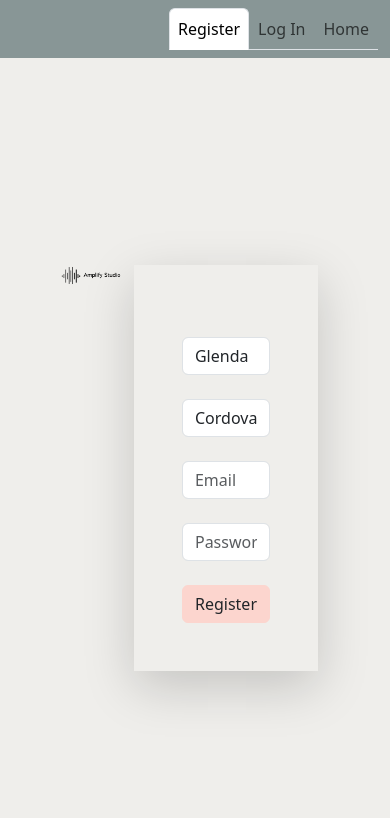
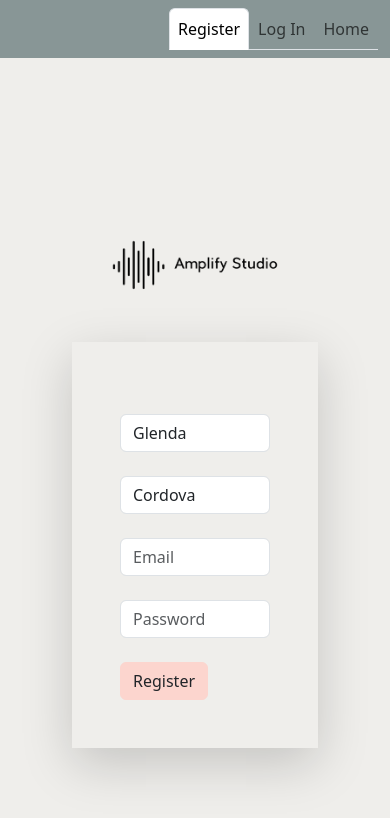
Before and after one commit to Amumora/AmpliflyStudio, a React (Vite) app: page / in a window 390 px wide. Shown: the top 818 px of the page. Built offline with nearby package versions, Linux system fonts and the light colour scheme.

Commit message:
Responsive Correction Register Page

```diff
--- a/src/components/Hero/index.jsx
+++ b/src/components/Hero/index.jsx
@@ -1,8 +1,9 @@
 import React from 'react';
-import { Button, Form, Row, Container, Col } from 'react-bootstrap';
+import { Button, Form, Row, Container, Col, Image} from 'react-bootstrap';
 import "./style.css";
 import * as formik from 'formik';
 import * as yup from 'yup';
+import nobkg from '../../assets/images/logo_nobkg.png';
 
 
 
@@ -28,9 +29,10 @@ function SignUp() {
 
     return (
 
-        <Container className='hero_background d-flex d-sm-flex d-md-flex d-lg-flex justify-content-center align-items-center' fluid>
-            <Row className='w-100 p-5'>
-                <Col className='gridhero'></Col>
+        <Container className='hero_background d-flex justify-content-center align-items-center' fluid>
+            <Row className='d-flex justify-content-center align-items-center flex-wrap w-100 p-5'>
+                <Col className='d-flex justify-content-center align-items-center p-5'>
+                    <Image src={nobkg} fluid/></Col>
                 <Col className=' d-flex justify-content-center align-items-center ' >
                     <Formik
                         validationSchema={schema}
--- a/src/components/Hero/style.css
+++ b/src/components/Hero/style.css
@@ -5,13 +5,3 @@
     background-repeat: no-repeat;
     height: 100vh;
   }
-
-
-
-.gridhero{
-    background-image: url(../../assets/images/logo_nobkg.png);
-    background-size:contain;
-    background-repeat: no-repeat;
-
-
-}
```
